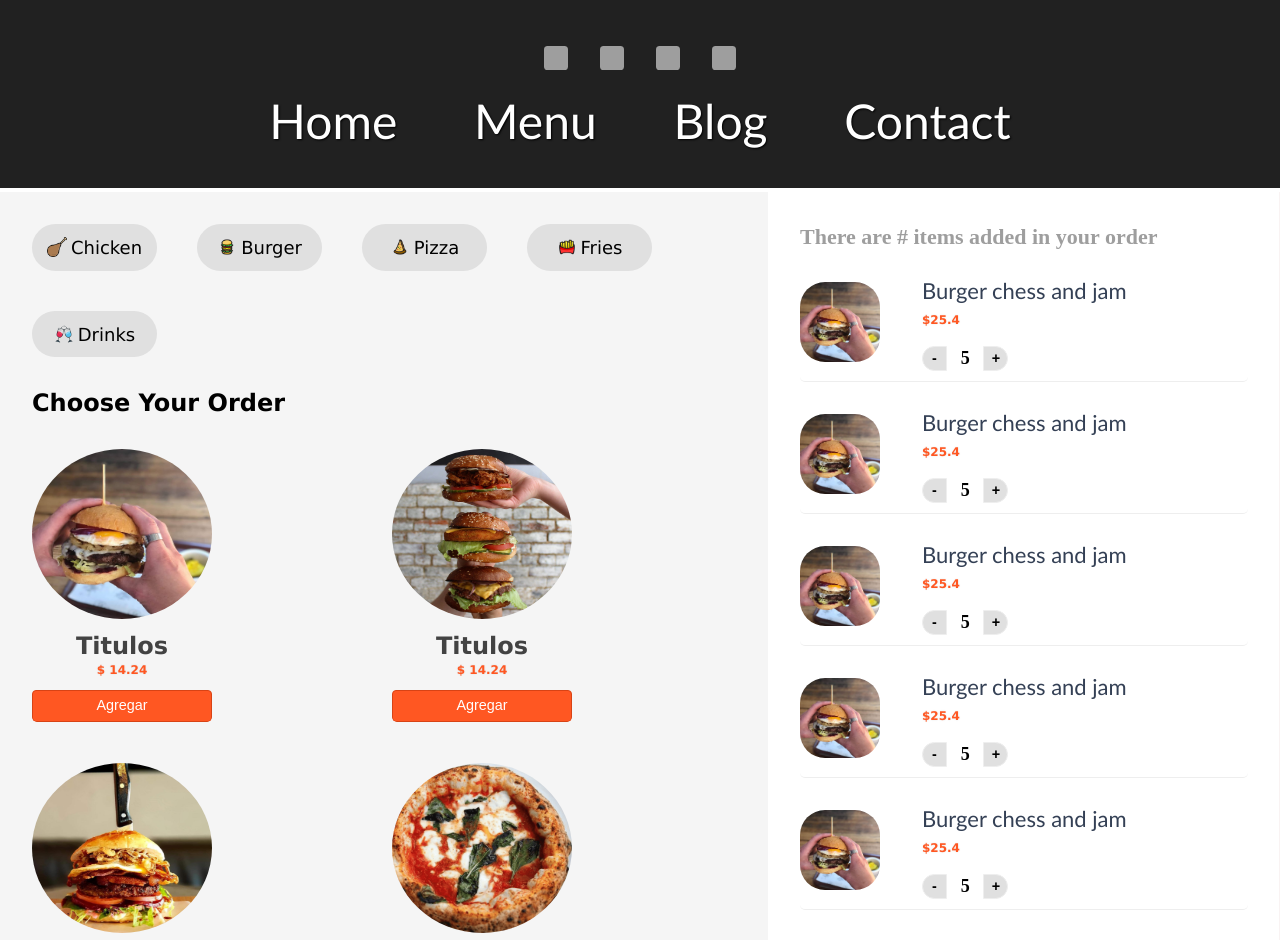
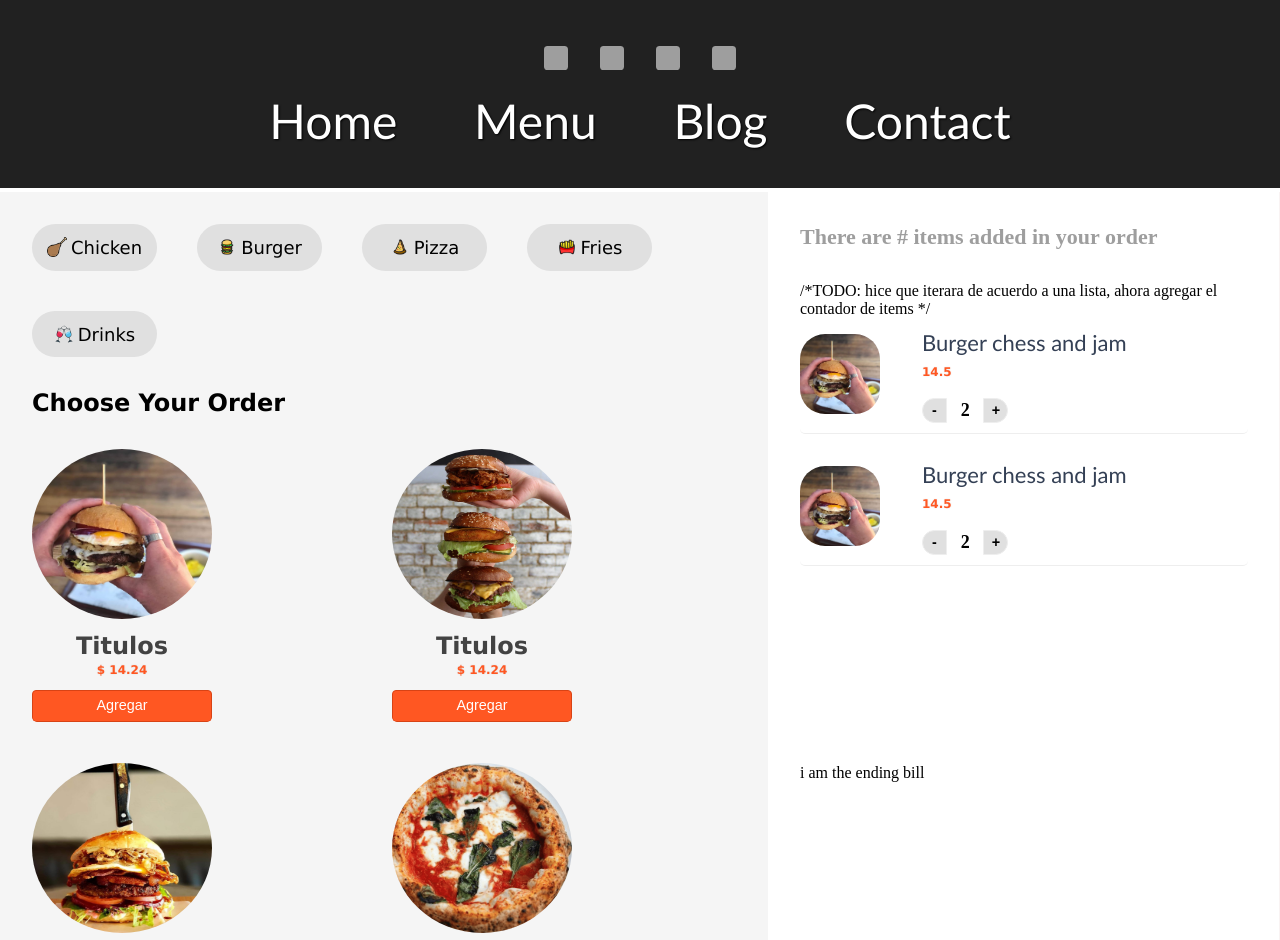
Before and after one commit to EdwinCruz13/Ucamp-Restaurant, a React (Create React App) app: page /Order in a window 1280 px wide. Shown: the top 940 px of the page. Built offline with nearby package versions, Linux system fonts and the light colour scheme; grey boxes are pictures that could not be loaded.

Commit message:
adding components and custom hooks

```diff
--- /dev/null
+++ b/src/components/Counter.jsx
@@ -0,0 +1,21 @@
+import { useState } from "react";
+
+export const Counter = (initialValue = 1) => {
+    const [counterItem, setCounterItem] = useState(initialValue);
+
+    const Increment = () => {
+        setCounterItem(counterItem + 1);
+    }
+
+    const Decrease = () => {
+        if(counterItem < 2)
+            setCounterItem(1)
+
+        else
+            setCounterItem(counterItem - 1);
+    }
+
+
+    return { counterItem, Increment, Decrease };
+
+}
--- a/src/components/invoice/Invoice.css
+++ b/src/components/invoice/Invoice.css
@@ -39,6 +39,8 @@
     margin-top: -15px;
     top:0;
   }
+
+
 
 
 
@@ -95,3 +97,32 @@
     font-size: 18px;
     font-weight: bold;
   }
+
+
+.list-task{
+    height:450px;
+    overflow-y: scroll;
+    margin-bottom: 2rem;
+}
+
+
+.list-task::-webkit-scrollbar {
+    -webkit-appearance: none;
+}
+
+.list-task::-webkit-scrollbar:vertical {
+    width:5px;
+}
+
+
+.list-task::-webkit-scrollbar-thumb {
+    background-color: #797979;
+    border-radius: 20px;
+    border: 1px solid #f1f2f3;
+
+}
+
+.list-task::-webkit-scrollbar-track {
+    border-radius: 10px;
+    cursor: pointer;
+}
--- a/src/components/invoice/Invoice.jsx
+++ b/src/components/invoice/Invoice.jsx
@@ -1,122 +1,24 @@
 import React from "react";
+import { useState } from "react";
+import { ItemAdded } from "./ItemAdded";
 
 import "./Invoice.css";
-import burger1 from "../../icons/images/burger1.png";
 
 export const Invoice = () => {
-    return (
-        <>
-            <div data-id="1" className="card">
-                <div className="image">
-                    <img src={burger1} alt="" />
-                </div>
+  const [count, setCount] = useState({
+    counters: [{ id: 1 }, { id: 2 }],
+  });
 
-                <div className="details">
+  return (
+    <>
+      <div className="item-list list-task">
+        /*TODO: hice que iterara de acuerdo a una lista, ahora agregar el contador de items */
+        {count.counters.map(({ id, classItem }) => (
+          <ItemAdded key={id} id={id}  />
+        ))}
+      </div>
 
-                    <h1>Burger chess and jam</h1>
-                    <h2 className="item-price">$25.4</h2>
-
-                    <div className="btn-group">
-                        <button className="btn btn-default rounded-left">-</button>
-                        <span>5</span>
-                        <button className="btn btn-default rounded-right">+</button>
-                    </div>
-                </div>
-            </div>
-
-            <div data-id="2" className="card">
-                <div className="image">
-                    <img src={burger1} alt="" />
-                </div>
-
-                <div className="details">
-
-                    <h1>Burger chess and jam</h1>
-                    <h2 className="item-price">$25.4</h2>
-
-                    <div className="btn-group">
-                        <button className="btn btn-default rounded-left">-</button>
-                        <span>5</span>
-                        <button className="btn btn-default rounded-right">+</button>
-                    </div>
-                </div>
-            </div>
-
-            <div data-id="2" className="card">
-                <div className="image">
-                    <img src={burger1} alt="" />
-                </div>
-
-                <div className="details">
-
-                    <h1>Burger chess and jam</h1>
-                    <h2 className="item-price">$25.4</h2>
-
-                    <div className="btn-group">
-                        <button className="btn btn-default rounded-left">-</button>
-                        <span>5</span>
-                        <button className="btn btn-default rounded-right">+</button>
-                    </div>
-                </div>
-            </div>
-
-            <div data-id="2" className="card">
-                <div className="image">
-                    <img src={burger1} alt="" />
-                </div>
-
-                <div className="details">
-
-                    <h1>Burger chess and jam</h1>
-                    <h2 className="item-price">$25.4</h2>
-
-                    <div className="btn-group">
-                        <button className="btn btn-default rounded-left">-</button>
-                        <span>5</span>
-                        <button className="btn btn-default rounded-right">+</button>
-                    </div>
-                </div>
-            </div>
-
-            <div data-id="2" className="card">
-                <div className="image">
-                    <img src={burger1} alt="" />
-                </div>
-
-                <div className="details">
-
-                    <h1>Burger chess and jam</h1>
-                    <h2 className="item-price">$25.4</h2>
-
-                    <div className="btn-group">
-                        <button className="btn btn-default rounded-left">-</button>
-                        <span>5</span>
-                        <button className="btn btn-default rounded-right">+</button>
-                    </div>
-                </div>
-            </div>
-
-            <div data-id="2" className="card">
-                <div className="image">
-                    <img src={burger1} alt="" />
-                </div>
-
-                <div className="details">
-
-                    <h1>Burger chess and jam</h1>
-                    <h2 className="item-price">$25.4</h2>
-
-                    <div className="btn-group">
-                        <button className="btn btn-default rounded-left">-</button>
-                        <span>5</span>
-                        <button className="btn btn-default rounded-right">+</button>
-                    </div>
-                </div>
-            </div>
-
-
-
-
-        </>
-    )
-}
+      <div className="invoice-ticket">i am the ending bill</div>
+    </>
+  );
+};
--- /dev/null
+++ b/src/components/invoice/ItemAdded.jsx
@@ -0,0 +1,45 @@
+import React from "react";
+import { useState } from "react";
+
+import { Counter } from '../Counter';
+import burger1 from "../../icons/images/burger1.png";
+
+export const ItemAdded = ({id}) => {
+    //const [counterItem, Increment, Decrease] = Counter();
+    //const [state, setState] = useState({ count: 0 });
+
+
+
+
+
+  return (
+    <>
+      <div data-id={id} className="card">
+        <div className="image">
+          <img src={burger1} alt="" />
+        </div>
+
+        <div className="details">
+          <h1>Burger chess and jam</h1>
+          <h2 className="item-price">14.5</h2>
+
+          <div className="btn-group">
+            <button
+              className="btn btn-default rounded-left"
+
+            >
+              -
+            </button>
+            <span>2</span>
+            <button
+              className="btn btn-default rounded-right"
+
+            >
+              +
+            </button>
+          </div>
+        </div>
+      </div>
+    </>
+  );
+};
```
Also changed, not shown: src/Firebase.js (+11 -7 lines).
